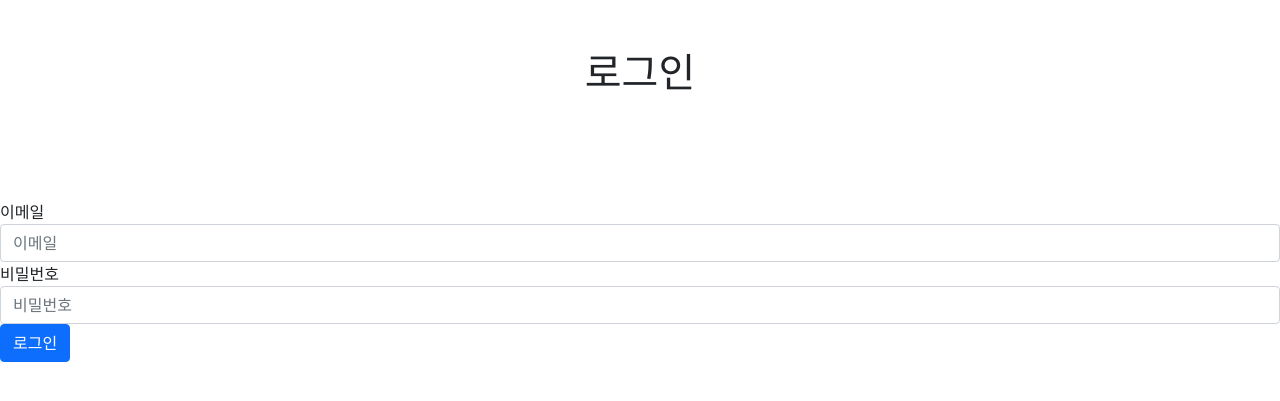
After one commit to bluesky9292/fc_django, a Django app: page /login/ in a window 1280 px wide. The commit adds this page. Shown: the top 401 px of the page. Run offline with Django 4.2, Linux system fonts and the light colour scheme.

Commit message:
로그인폼 커밋

```diff
--- a/fc_django/fc_django/urls.py
+++ b/fc_django/fc_django/urls.py
@@ -15,11 +15,12 @@ Including another URLconf
 """
 from django.contrib import admin
 from django.urls import path
-from fcuser.views import index, RegisterView
+from fcuser.views import index, RegisterView ,LoginView
 
 
 urlpatterns = [
     path('admin/', admin.site.urls),
     path('', index),
-    path('register/', RegisterView.as_view())
+    path('register/', RegisterView.as_view()),
+    path('login/',LoginView.as_view() ),
 ]
--- a/fc_django/fcuser/forms.py
+++ b/fc_django/fcuser/forms.py
@@ -1,6 +1,8 @@
+import email
 from urllib import request
 from django import forms
 from .models import Fcuser
+from django.contrib.auth.hashers import check_password, make_password
 
 class RegisterForm(forms.Form):
     email = forms.EmailField(
@@ -29,6 +31,33 @@ class RegisterForm(forms.Form):
             else :
                 fcuser = Fcuser(
                     email = email,
-                    password = password,
+                    password = make_password(password) ,
                 )
                 fcuser.save()
+
+class LoginForm(forms.Form):
+    email = forms.EmailField(
+        error_messages={'required':'이메일을 입력해주세요.'},
+        max_length=64, label='이메일'
+    )
+    password = forms.CharField(
+        error_messages={'required':'비밀번호를 입력해주세요.'},
+        widget=forms.PasswordInput, label='비밀번호'
+    )
+
+    def clean(self):
+        cleaned_data = super().clean()
+        email = cleaned_data.get('email')
+        password = cleaned_data.get('password')
+
+        if email and password:
+            try:
+                fcuser = Fcuser.objects.get(email=email)
+            except Fcuser.DoesNotExist:
+                self.add_error('email', '등록된 사용자가 없습니다.')
+                return
+
+            if not check_password(password, fcuser.password):
+                self.add_error('password', '비밀번호가 틀렸습니다.')
+            else:
+                self.email = fcuser.email
--- a/fc_django/fcuser/templates/index.html
+++ b/fc_django/fcuser/templates/index.html
@@ -1,4 +1,6 @@
 {% extends "base.html" %}
 {% block contents %}
 Hello World ~~~
+<div></div>
+{{email}}
 {% endblock %}
--- /dev/null
+++ b/fc_django/fcuser/templates/login.html
@@ -0,0 +1,33 @@
+{% extends 'base.html' %}
+{% block contents %}
+<div class="row mt-5">
+    <div class="col-12 text-center">
+      <h1>로그인</h1>
+    </div>
+  </div>
+</div>
+<div class="row mt-5">
+  <div class="col-12">
+    {{ error }}
+  </div>
+</div>
+<div class="row mt-5">
+    <div class="col-12">
+        <form method="post" action=".">
+          {% csrf_token %}
+            {% for field in form %}
+            <div class="form-group">
+              <label for="{{ field.id_for_label }}">{{field.label}}</label>
+              <input type="{{ field.field.widget.input_type }}" class="form-control" id="{{ field.id_for_label }}"
+               placeholder="{{field.label}}" name="{{ field.name }}" />
+
+            </div>
+            {% if field.errors %}
+            <span style="color:red">{{ field.errors }}</span>
+            {% endif %}
+            {% endfor %}
+            <button type="submit" class="btn btn-primary">로그인</button>
+        </form>
+    </div>
+</div>
+{% endblock %}
--- a/fc_django/fcuser/views.py
+++ b/fc_django/fcuser/views.py
@@ -1,12 +1,21 @@
 from django.shortcuts import render
 from django.views.generic.edit import FormView
-from .forms import RegisterForm
+from .forms import RegisterForm, LoginForm
 
 # Create your views here.
 def index(request):
-    return render(request, 'index.html')
+    return render(request, 'index.html', {'email': request.session.get('user') })
 
 class RegisterView(FormView):
     template_name = 'register.html'
     form_class = RegisterForm
     success_url = '/'
+
+class LoginView(FormView):
+    template_name = 'login.html'
+    form_class = LoginForm
+    success_url = '/'
+
+    def form_valid(self, form):
+        self.request.session['user'] = form.email
+        return super().form_valid(form)
```
Also changed, not shown: fc_django/db.sqlite3.
